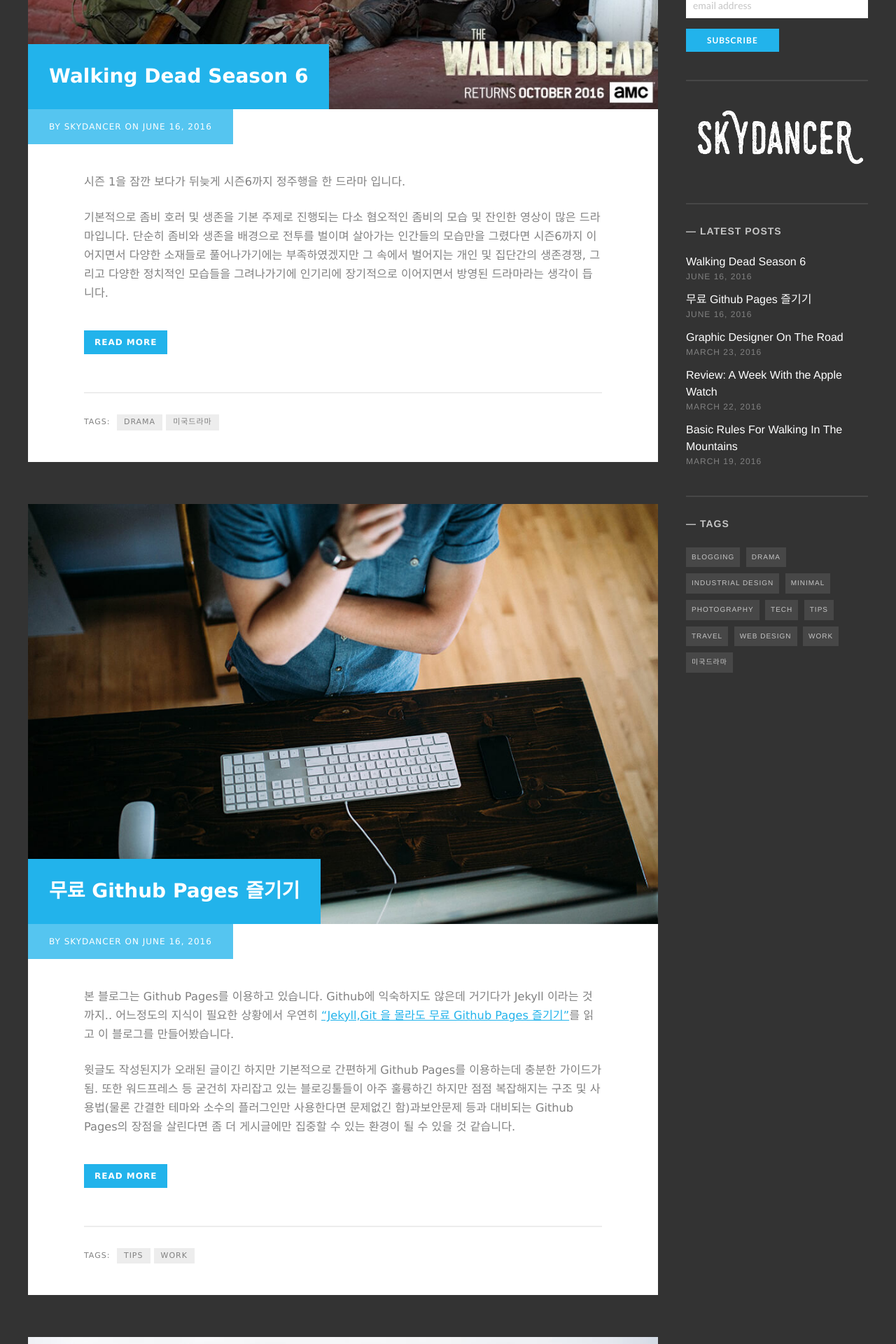
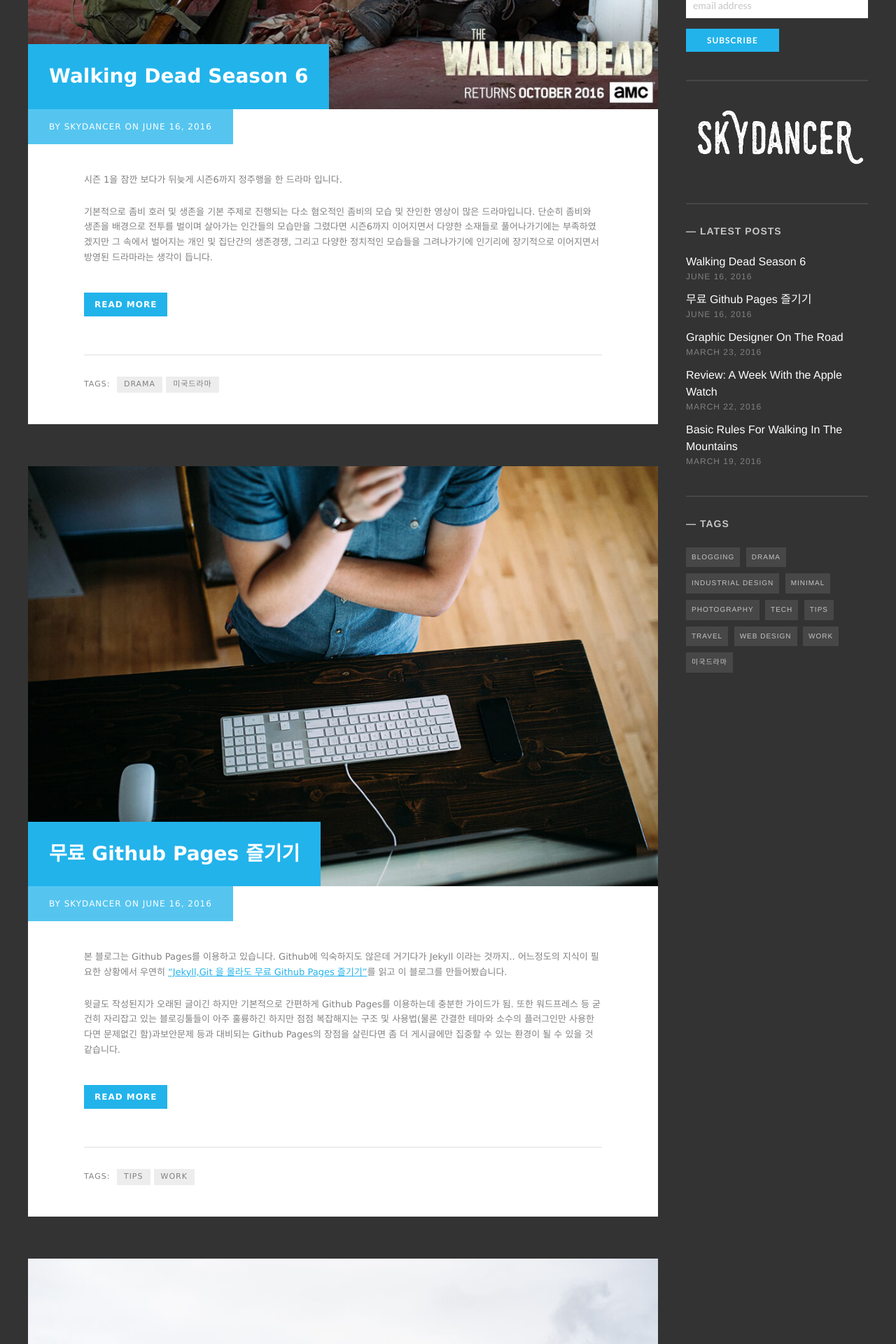
Before and after one commit to morgul71/morgul71.github.io, a Jekyll site: the page built from index.html, in a window 1280 px wide. Shown: the part 598-2518 px from the top of the page at 70% size. Built offline with Jekyll 4.4.1, drawn with Linux system fonts in a browser that asks for light colours; some web fonts are replaced; the list of posts is cut into pages by our own code.

Commit message:
Update main.scss

```diff
--- a/css/main.scss
+++ b/css/main.scss
@@ -206,7 +206,7 @@
 .post {
     background-color: $white;
     font-family: "Apple SD Gothic Neo", "나눔고딕", NanumGothic, Verdana, Helvetica, Arial, sans-serif;
-    font-size: 0.9em;
+    font-size: 13px;
     margin-bottom: 60px;
     padding-bottom: 40px;
 }
@@ -218,7 +218,7 @@
 .post .featured-post {
     background-color: lighten( $picton-blue, 11% );
     color: $white;
-    font-size: 14px;
+    font-size: 13px;
     height: 30px;
     left: 0;
     line-height: 2.14286;
```
